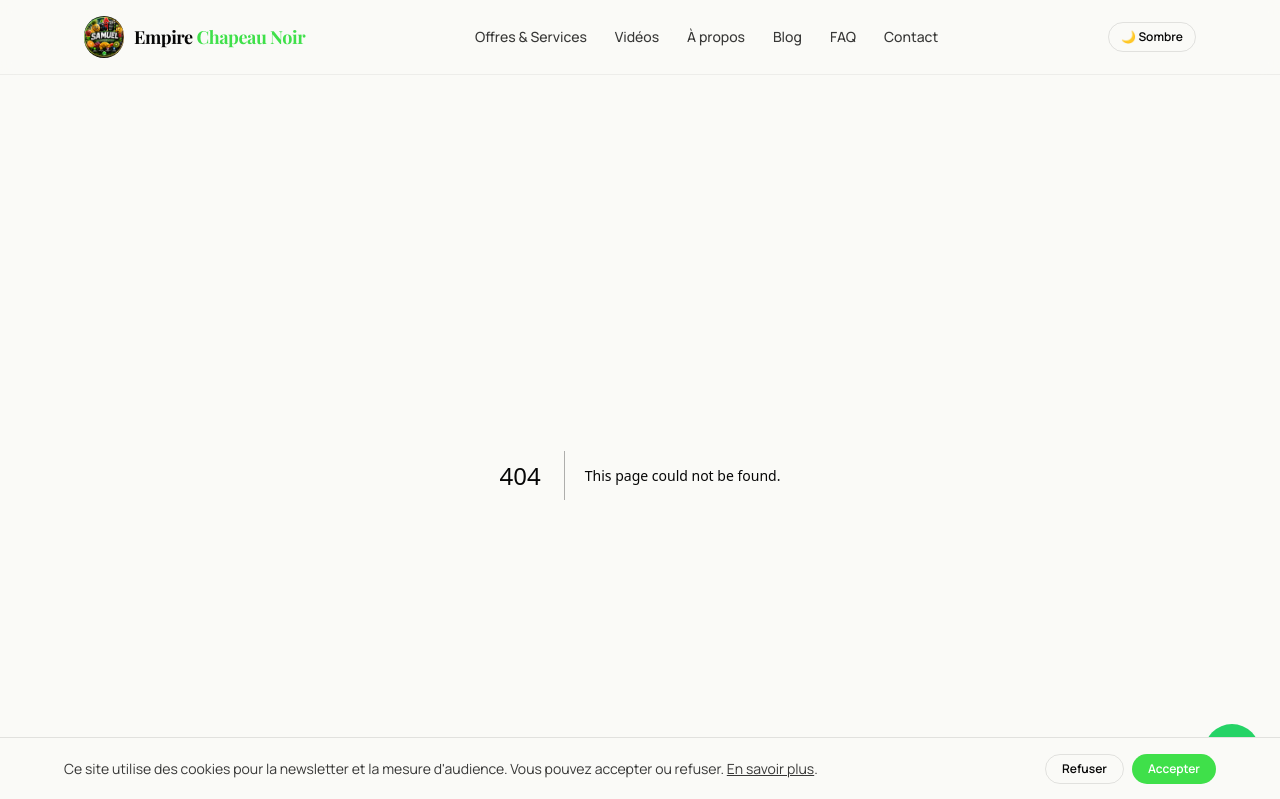
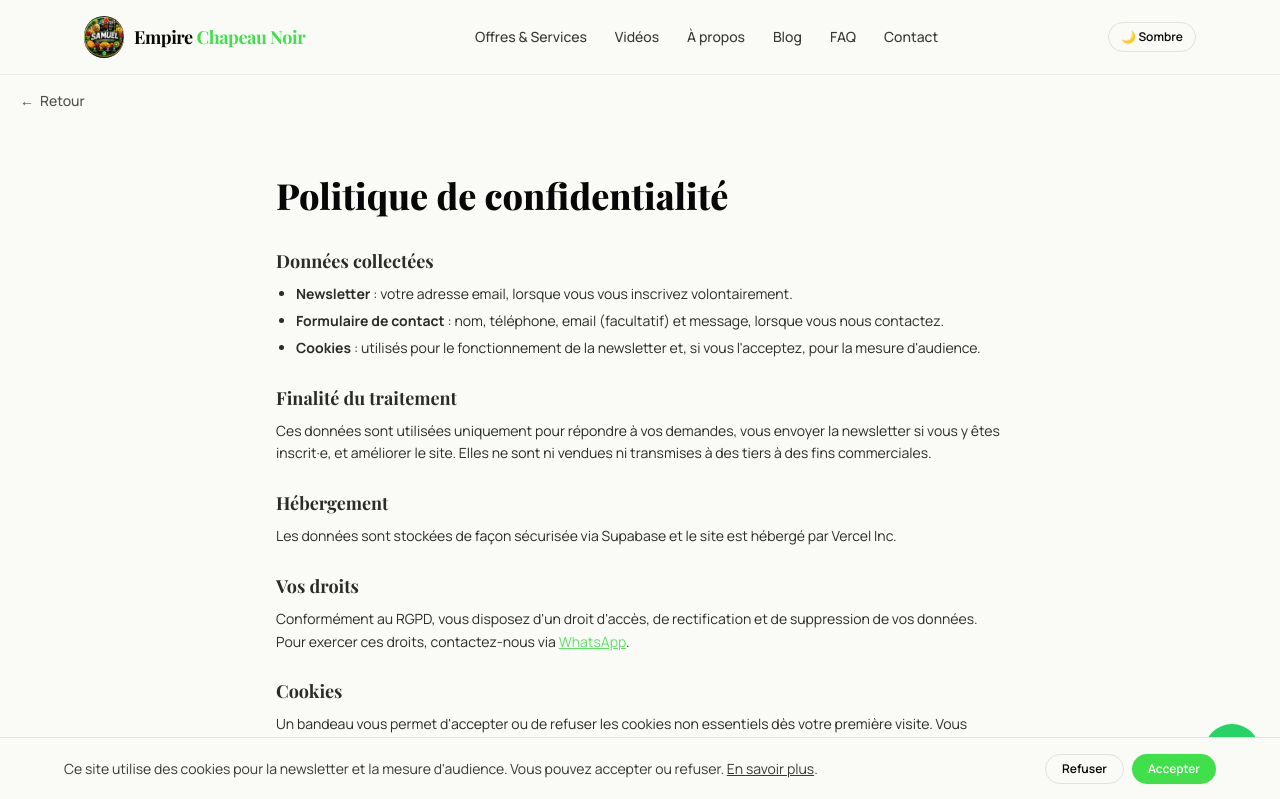
Before and after one commit to cvisa1282-gif/empire-chapeau-noir, a Next.js app: page /confidentialite in a window 1280 px wide. Before the commit this address had no page. Shown: the top 799 px of the page. Built offline with nearby package versions, Linux system fonts and the light colour scheme.

Commit message:
Ajoute pages légales et bouton retour

```diff
--- /dev/null
+++ b/app/cgv/page.tsx
@@ -0,0 +1,72 @@
+export default function CgvPage() {
+  return (
+    <section className="mx-auto max-w-3xl px-5 py-16">
+      <h1 className="font-display text-3xl font-extrabold md:text-4xl">
+        Conditions générales de vente
+      </h1>
+
+      <div className="mt-8 space-y-6 text-sm leading-relaxed opacity-85">
+        <div>
+          <h2 className="font-display text-lg font-bold">1. Objet</h2>
+          <p className="mt-2">
+            Les présentes conditions régissent les offres de formation,
+            d&apos;accompagnement et de création de contenu proposées par
+            Samuel via Empire Chapeau Noir.
+          </p>
+        </div>
+
+        <div>
+          <h2 className="font-display text-lg font-bold">
+            2. Commande et paiement
+          </h2>
+          <p className="mt-2">
+            Le site ne propose pas de paiement en ligne. Toute demande passe
+            par le formulaire de contact, qui ouvre un échange direct sur
+            WhatsApp. Les modalités précises (contenu de l&apos;offre, prix,
+            délais, moyen de paiement) sont définies d&apos;un commun accord
+            lors de cet échange, avant tout engagement.
+          </p>
+        </div>
+
+        <div>
+          <h2 className="font-display text-lg font-bold">
+            3. Offres gratuites
+          </h2>
+          <p className="mt-2">
+            Certaines ressources ou offres sont proposées gratuitement,
+            identifiées comme telles sur le site. Elles ne font l&apos;objet
+            d&apos;aucun paiement.
+          </p>
+        </div>
+
+        <div>
+          <h2 className="font-display text-lg font-bold">
+            4. Rétractation
+          </h2>
+          <p className="mt-2">
+            Les conditions de rétractation applicables aux prestations
+            payantes sont précisées directement lors de l&apos;échange
+            WhatsApp préalable à toute commande.
+          </p>
+        </div>
+
+        <div>
+          <h2 className="font-display text-lg font-bold">
+            5. Responsabilité
+          </h2>
+          <p className="mt-2">
+            Les résultats obtenus grâce aux formations et accompagnements
+            dépendent de l&apos;implication de chaque personne et ne
+            constituent pas une garantie de résultat.
+          </p>
+        </div>
+
+        <p className="pt-4 text-xs opacity-60">
+          Dernière mise à jour : {new Date().toLocaleDateString("fr-FR")}.
+          Ces conditions seront complétées dès l&apos;obtention d&apos;un
+          statut d&apos;activité officiel.
+        </p>
+      </div>
+    </section>
+  );
+}
--- /dev/null
+++ b/app/confidentialite/page.tsx
@@ -0,0 +1,79 @@
+export default function ConfidentialitePage() {
+  return (
+    <section className="mx-auto max-w-3xl px-5 py-16">
+      <h1 className="font-display text-3xl font-extrabold md:text-4xl">
+        Politique de confidentialité
+      </h1>
+
+      <div className="mt-8 space-y-6 text-sm leading-relaxed opacity-85">
+        <div>
+          <h2 className="font-display text-lg font-bold">
+            Données collectées
+          </h2>
+          <ul className="mt-2 list-disc space-y-1 pl-5">
+            <li>
+              <strong>Newsletter</strong> : votre adresse email, lorsque vous
+              vous inscrivez volontairement.
+            </li>
+            <li>
+              <strong>Formulaire de contact</strong> : nom, téléphone, email
+              (facultatif) et message, lorsque vous nous contactez.
+            </li>
+            <li>
+              <strong>Cookies</strong> : utilisés pour le fonctionnement de
+              la newsletter et, si vous l&apos;acceptez, pour la mesure
+              d&apos;audience.
+            </li>
+          </ul>
+        </div>
+
+        <div>
+          <h2 className="font-display text-lg font-bold">
+            Finalité du traitement
+          </h2>
+          <p className="mt-2">
+            Ces données sont utilisées uniquement pour répondre à vos
+            demandes, vous envoyer la newsletter si vous y êtes inscrit·e, et
+            améliorer le site. Elles ne sont ni vendues ni transmises à des
+            tiers à des fins commerciales.
+          </p>
+        </div>
+
+        <div>
+          <h2 className="font-display text-lg font-bold">Hébergement</h2>
+          <p className="mt-2">
+            Les données sont stockées de façon sécurisée via Supabase et le
+            site est hébergé par Vercel Inc.
+          </p>
+        </div>
+
+        <div>
+          <h2 className="font-display text-lg font-bold">Vos droits</h2>
+          <p className="mt-2">
+            Conformément au RGPD, vous disposez d&apos;un droit
+            d&apos;accès, de rectification et de suppression de vos données.
+            Pour exercer ces droits, contactez-nous via{" "}
+            <a href="https://wa.me/22899314796" className="text-accent underline">
+              WhatsApp
+            </a>
+            .
+          </p>
+        </div>
+
+        <div>
+          <h2 className="font-display text-lg font-bold">Cookies</h2>
+          <p className="mt-2">
+            Un bandeau vous permet d&apos;accepter ou de refuser les cookies
+            non essentiels dès votre première visite. Vous pouvez modifier
+            votre choix à tout moment en effaçant les cookies de votre
+            navigateur.
+          </p>
+        </div>
+
+        <p className="pt-4 text-xs opacity-60">
+          Dernière mise à jour : {new Date().toLocaleDateString("fr-FR")}.
+        </p>
+      </div>
+    </section>
+  );
+}
--- a/app/layout.tsx
+++ b/app/layout.tsx
@@ -5,6 +5,7 @@ import Header from "../components/Header";
 import Footer from "../components/Footer";
 import WhatsAppButton from "../components/WhatsAppButton";
 import CookieBanner from "../components/CookieBanner";
+import BackButton from "../components/BackButton";
 
 const display = Playfair_Display({
   subsets: ["latin"],
@@ -33,6 +34,7 @@ export default function RootLayout({
     <html lang="fr" className={`${display.variable} ${body.variable}`}>
       <body className="bg-paper-50 text-base-950 dark:bg-base-950 dark:text-paper-50 font-body antialiased">
         <Header />
+        <BackButton />
         <main>{children}</main>
         <Footer />
         <WhatsAppButton />
--- /dev/null
+++ b/app/mentions-legales/page.tsx
@@ -0,0 +1,67 @@
+export default function MentionsLegalesPage() {
+  return (
+    <section className="mx-auto max-w-3xl px-5 py-16">
+      <h1 className="font-display text-3xl font-extrabold md:text-4xl">
+        Mentions légales
+      </h1>
+
+      <div className="mt-8 space-y-6 text-sm leading-relaxed opacity-85">
+        <div>
+          <h2 className="font-display text-lg font-bold">Éditeur du site</h2>
+          <p className="mt-2">
+            Le site Empire Chapeau Noir est édité par Samuel, à titre
+            individuel. L&apos;activité est actuellement en cours de
+            formalisation administrative (statut officiel à venir).
+          </p>
+          <p className="mt-2">
+            Contact : via WhatsApp au{" "}
+            <a href="https://wa.me/22899314796" className="text-accent underline">
+              +228 99 31 47 96
+            </a>
+            .
+          </p>
+        </div>
+
+        <div>
+          <h2 className="font-display text-lg font-bold">Hébergement</h2>
+          <p className="mt-2">
+            Le site est hébergé par Vercel Inc., 340 S Lemon Ave #4133,
+            Walnut, CA 91789, États-Unis.
+          </p>
+        </div>
+
+        <div>
+          <h2 className="font-display text-lg font-bold">
+            Propriété intellectuelle
+          </h2>
+          <p className="mt-2">
+            L&apos;ensemble des contenus présents sur ce site (textes,
+            visuels, vidéos, logo) est la propriété de Samuel / Empire
+            Chapeau Noir, sauf mention contraire. Toute reproduction sans
+            autorisation est interdite.
+          </p>
+        </div>
+
+        <div>
+          <h2 className="font-display text-lg font-bold">
+            Données personnelles
+          </h2>
+          <p className="mt-2">
+            Le traitement des données personnelles collectées sur ce site
+            est détaillé dans notre{" "}
+            <a href="/confidentialite" className="text-accent underline">
+              politique de confidentialité
+            </a>
+            .
+          </p>
+        </div>
+
+        <p className="pt-4 text-xs opacity-60">
+          Dernière mise à jour : {new Date().toLocaleDateString("fr-FR")}.
+          Ces mentions seront complétées dès l&apos;obtention d&apos;un
+          statut d&apos;activité officiel.
+        </p>
+      </div>
+    </section>
+  );
+}
--- /dev/null
+++ b/components/BackButton.tsx
@@ -0,0 +1,21 @@
+"use client";
+
+import { usePathname, useRouter } from "next/navigation";
+
+export default function BackButton() {
+  const pathname = usePathname();
+  const router = useRouter();
+
+  // Pas de bouton retour sur l'accueil
+  if (pathname === "/") return null;
+
+  return (
+    <button
+      onClick={() => router.back()}
+      aria-label="Retour"
+      className="mx-5 mt-4 flex items-center gap-1.5 text-sm font-medium opacity-70 transition hover:opacity-100"
+    >
+      <span aria-hidden>←</span> Retour
+    </button>
+  );
+}
```
Also changed, not shown: 1 other file (tests, documents, lock files or other folders).
